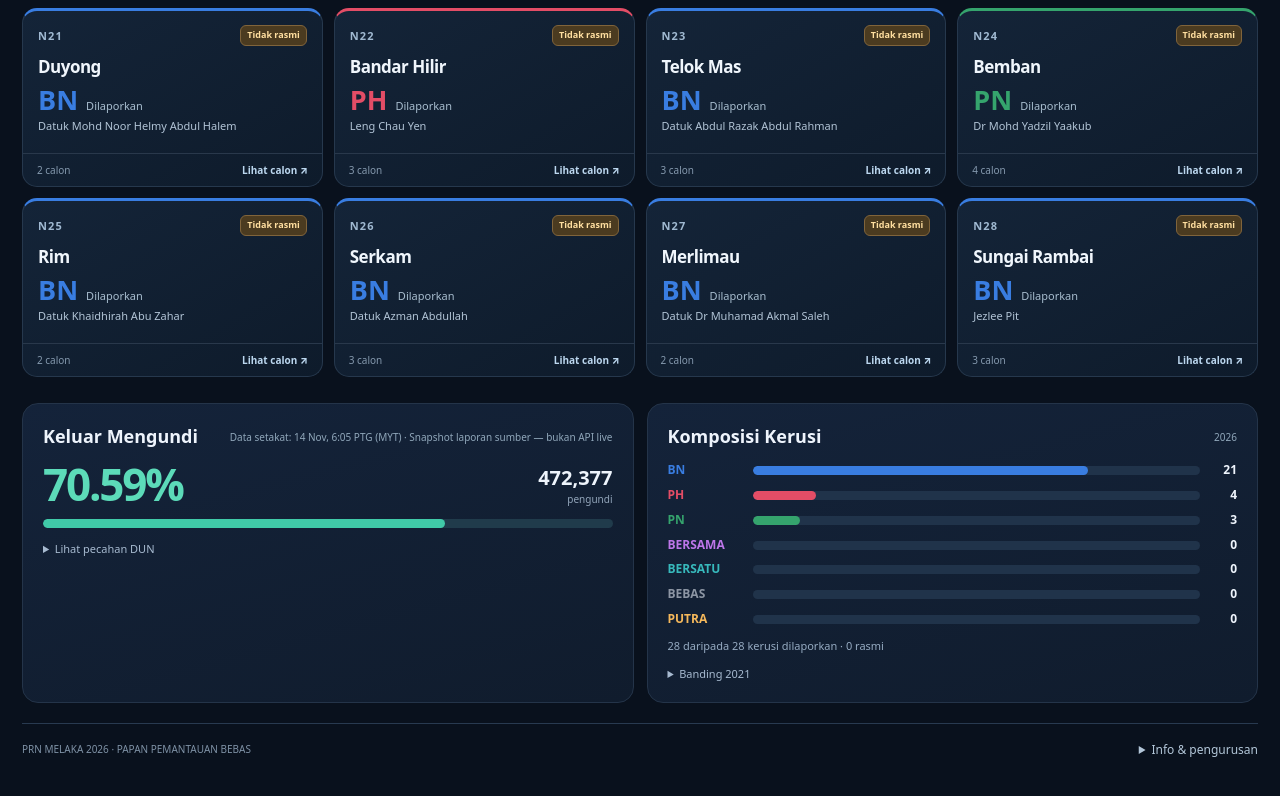
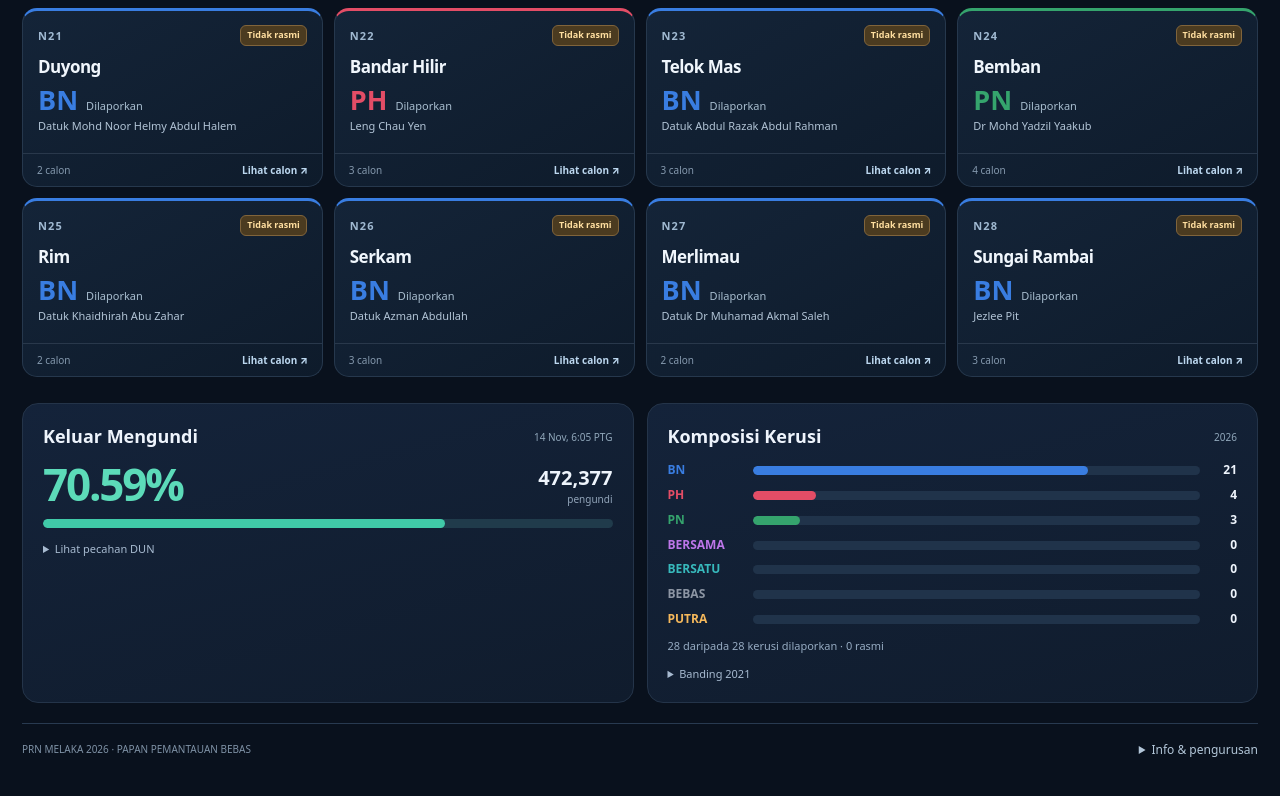
Before and after one commit to matjeri99/PRNMelaka2026, a plain HTML site: page index.html in a window 1280 px wide. Shown: the part 1468-2264 px from the top of the page. Drawn offline with Linux system fonts and the light colour scheme.

Commit message:
polish: shorten turnout time and finish clean public dashboard

```diff
--- a/index.html
+++ b/index.html
@@ -3,7 +3,7 @@
 <head>
 <meta charset="utf-8"><meta name="viewport" content="width=device-width, initial-scale=1">
 <meta name="theme-color" content="#081426">
-<meta name="description" content="Dashboard pemantauan PRN Melaka ke-16 2026. 28 DUN, 79 calon, integrasi cache automatik keputusan rasmi MySPR Semak, 28 DUN dan 79 calon.">
+<meta name="description" content="Papan Keputusan PRN Melaka 2026 — 28 kerusi DUN, keputusan terkini dan kehadiran mengundi.">
 <title>PRN Melaka 2026 · Papan Keputusan</title>
 <style>
 :root{--bg:#071222;--panel:#111e31;--panel2:#142439;--line:#27374f;--fg:#edf3fc;--muted:#9cacc3;--gold:#f1bf62;--teal:#4fe2c0;--blue:#3f88ff;--red:#ec647c;--radius:18px;--bn:#397de1;--ph:#e34d66;--pn:#35a46d;--bersama:#bd76e9;--bersatu:#37b9bc;--bebas:#8d96a4;--putra:#f5b85b}
@@ -215,7 +215,7 @@ function renderVTO(){
  const label=v.sourceLabel||'Sumber belum disahkan';
  $('vtoSource').textContent=label;
  const ref=String(v.source||'');if(/^https:\/\/(?:bernama\.com|www\.bernama\.com|web26\.bernama\.com|www\.utusan\.com\.my|berita\.rtm\.gov\.my|dashboard\.spr\.gov\.my)\//.test(ref))$('vtoSourceUrl').href=ref;
- $('vtoUpdated').textContent='Data setakat: '+vtoDate(v.asOf)+' (MYT) · '+(v.feedStatus==='official_page_snapshot'?'Diperoleh daripada paparan SPR':'Snapshot laporan sumber — bukan API live');
+ $('vtoUpdated').textContent=vtoDate(v.asOf);
  const history=Array.isArray(v.history)?v.history:[];
  $('vtoTrend').innerHTML=history.slice(-5).map(t=>'<div><span>'+esc(vtoDate(t.asOf))+'</span><strong>'+Number(t.percentage).toFixed(2)+'%</strong><span>'+esc(vtoNum(t.votedCount))+' pengundi</span></div>').join('');
  $('vtoAreas').innerHTML=SEATS.map(s=>{const a=v.areas?.[s.id]||{};const p=(Number.isFinite(a.percentage)&&a.percentage>=0&&a.percentage<=100)?a.percentage:null;
```
